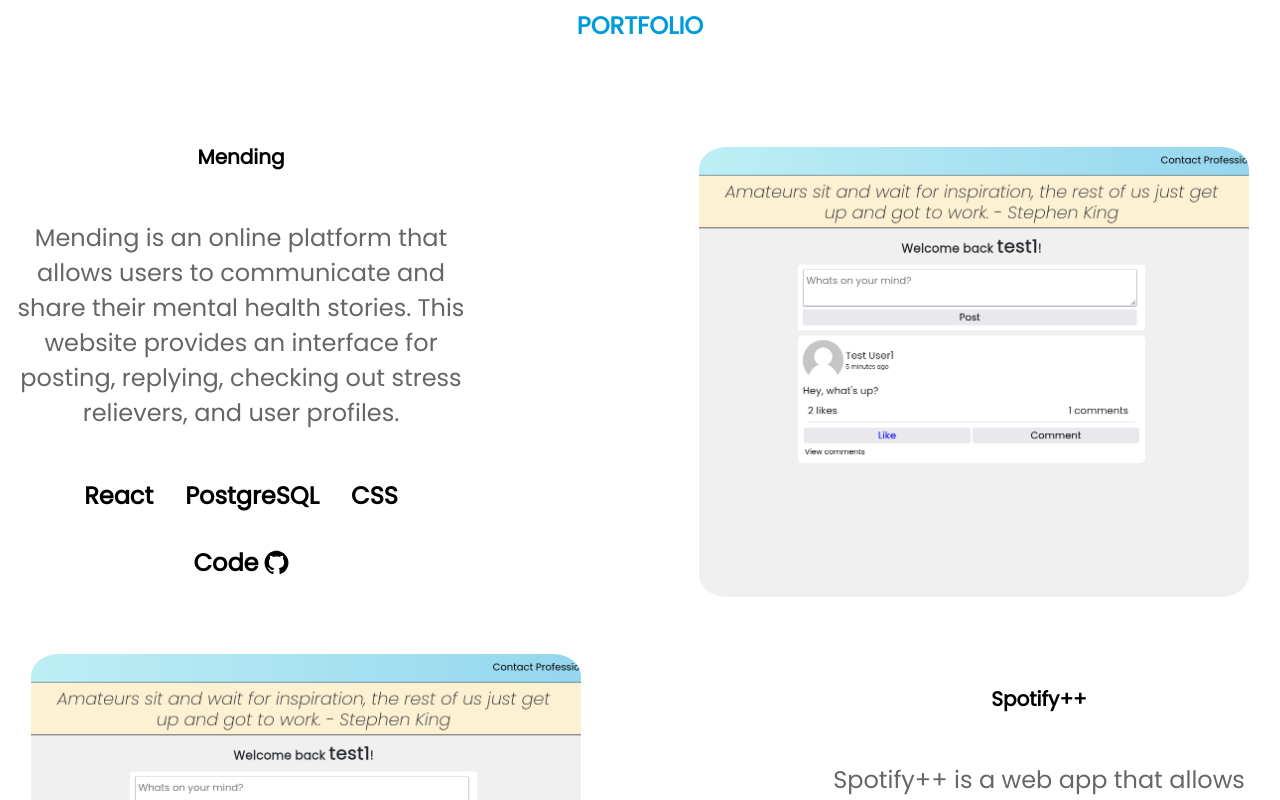
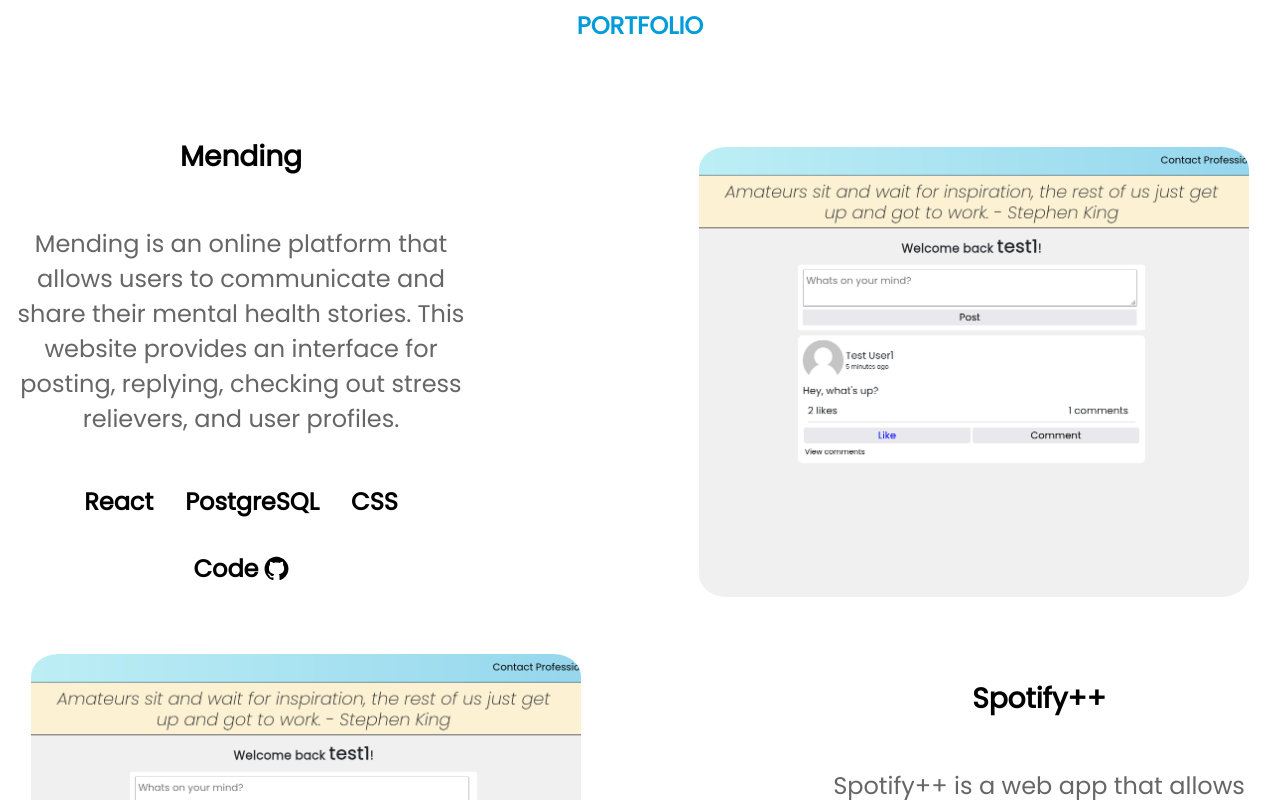
Before and after one commit to TommyLiang1/Portfolio, a React (Create React App) app: page / in a window 1280 px wide. Shown: the part 2480-3280 px from the top of the page. Built offline with nearby package versions, Linux system fonts and the light colour scheme.

Commit message:
Adjust project title font

```diff
--- a/src/styles/Projects.css
+++ b/src/styles/Projects.css
@@ -37,7 +37,7 @@
 
 .portfolio-title {
   font-weight: bold;
-  font-size: 20px;
+  font-size: 1.75rem;
 }
 
 .portfolio-desc {
```
